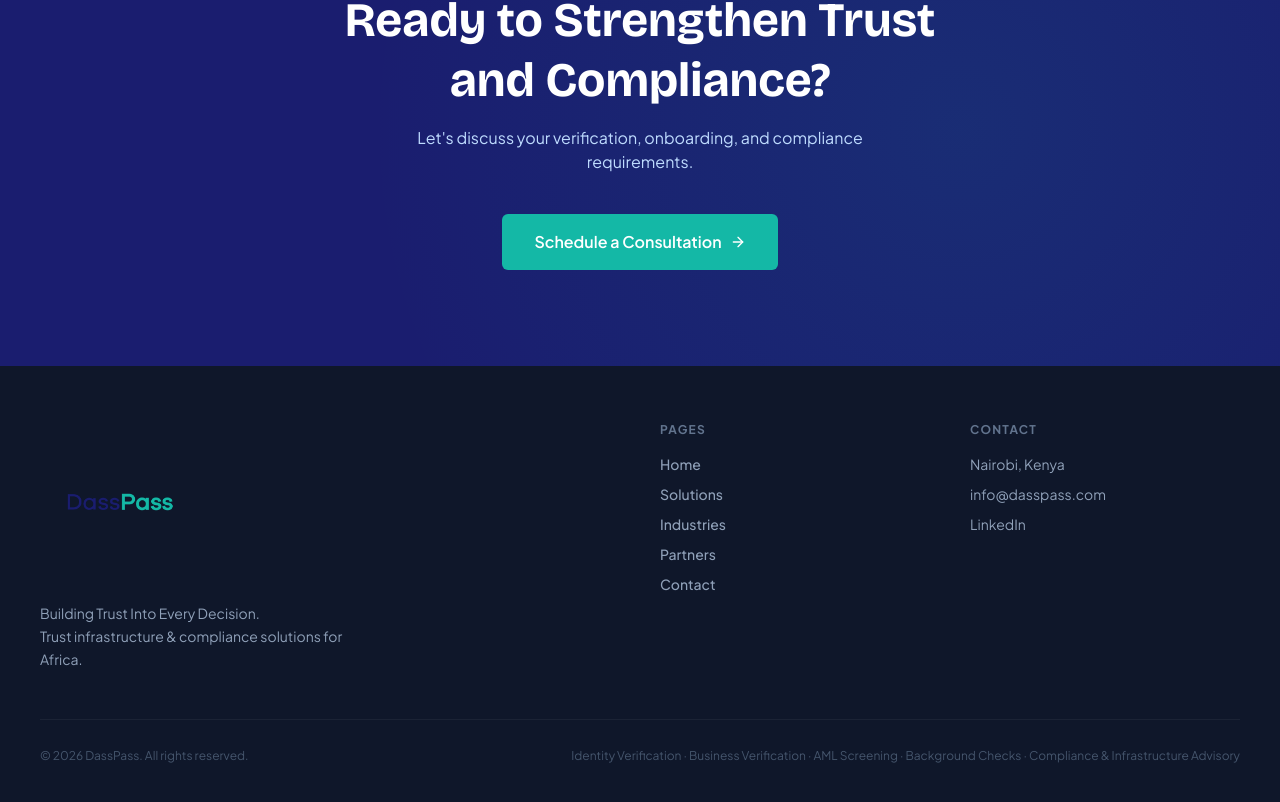
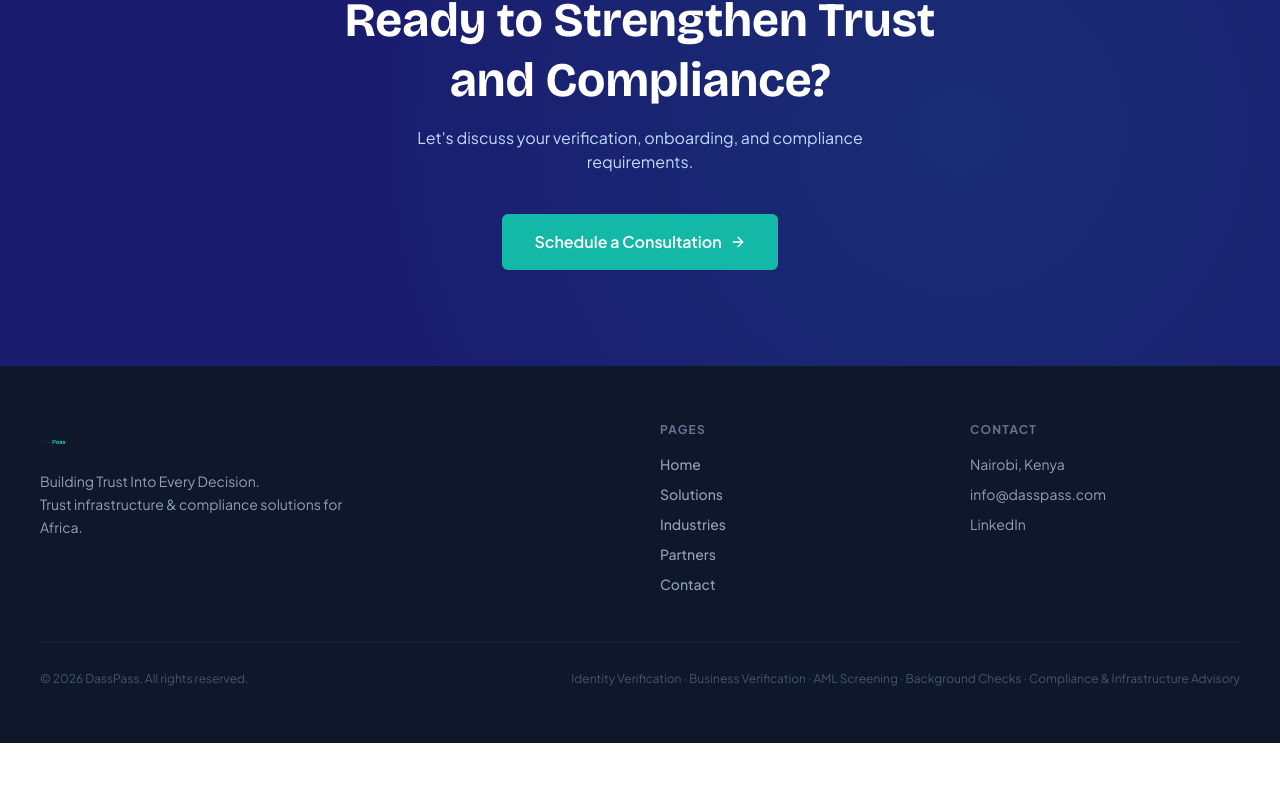
Before and after one commit to DASSPASS/dasspass-v2, a React (Vite) app: page / in a window 1280 px wide. Shown: the part 3671-4473 px from the top of the page. After the commit the page ends 4414 px from the top, so only its background shows below. Built offline with nearby package versions, Linux system fonts and the light colour scheme.

Commit message:
Update App.tsx

```diff
--- a/src/app/App.tsx
+++ b/src/app/App.tsx
@@ -1211,14 +1211,17 @@ function Footer({ onNavigate }: { onNavigate: (p: Page) => void }) {
       <div className="max-w-7xl mx-auto px-6 lg:px-10">
         <div className="grid sm:grid-cols-2 lg:grid-cols-4 gap-10 mb-12">
           <div className="lg:col-span-2">
-            <button onClick={() => onNavigate("home")} className="mb-5 block">
-              <Img
-                src={logoWordmark}
-                alt="DassPass"
-                className="h-40 w-auto object-contain"
-              />
-            </button>
-            <p className="text-slate-400 text-sm leading-relaxed max-w-xs mt-3" style={{ fontFamily: "'Plus Jakarta Sans', sans-serif" }}>
+            <button
+  onClick={() => onNavigate("home")}
+  className="mb-2 block -ml-2"
+>
+  <Img
+    src={logoWordmark}
+    alt="DassPass"
+    className="h-10 w-auto object-contain"
+  />
+</button>
+            <p className="text-slate-400 text-sm leading-relaxed max-w-xs mt-1" style={{ fontFamily: "'Plus Jakarta Sans', sans-serif" }}>
               Building Trust Into Every Decision.
               <br />
               Trust infrastructure & compliance solutions for Africa.
```
